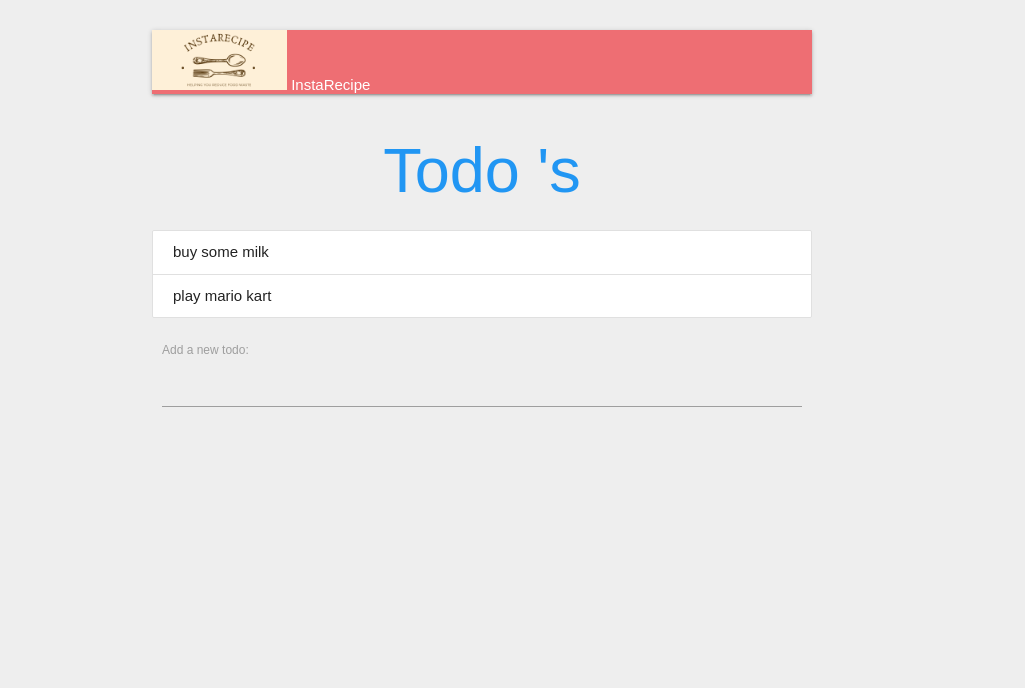
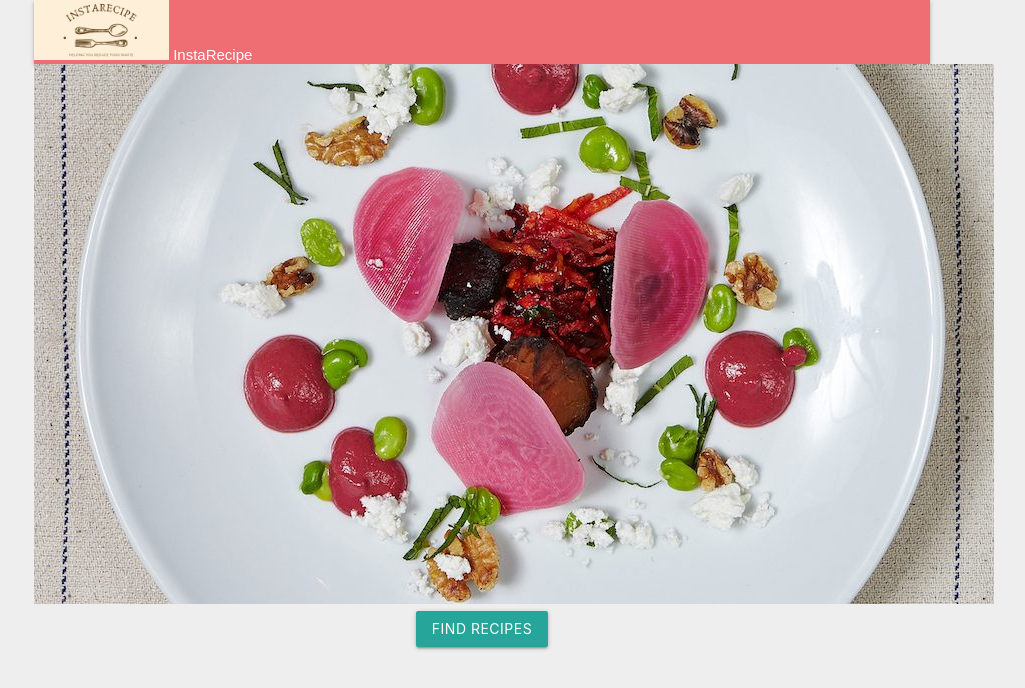
Before and after one commit to snehageorge37/SEG3125-GROUP-14, a React (Create React App) app in the folder lab7_8_9/starting_point/instarecipeapp/: page / in a window 1280 px wide. Shown: the top 688 px of the page, without its empty margins (158-1183 px from the left). Built offline with nearby package versions, Linux system fonts and the light colour scheme.

Commit message:
Centerd homepage

```diff
--- a/lab7_8_9/starting_point/instarecipeapp/src/App.js
+++ b/lab7_8_9/starting_point/instarecipeapp/src/App.js
@@ -2,6 +2,7 @@ import React, { Component } from "react";
 import Todos from "./Todos";
 import AddTodo from "./AddTodo";
 import NavBar from "./NavBar";
+import Home from "./Home";
 
 class App extends Component {
   state = {
@@ -27,11 +28,13 @@ class App extends Component {
   };
   render() {
     return (
-      <div className="todo-app container">
-        <NavBar />
-        <h1 className="center blue-text"> Todo 's</h1>
-        <Todos todos={this.state.todos} deleteTodo={this.deleteTodo} />{" "}
-        <AddTodo addTodo={this.addTodo} />
+      <div className="instarecipeapp container">
+        <div className="menu-active navigation-menu">
+          <NavBar />
+        </div>
+        <div className="home">
+          <Home />
+        </div>
       </div>
     );
   }
--- /dev/null
+++ b/lab7_8_9/starting_point/instarecipeapp/src/Home.js
@@ -0,0 +1,18 @@
+import React, { Component } from "react";
+import Button from "react-bootstrap/Button";
+
+class Home extends Component {
+  render() {
+    return (
+      <div className="home center">
+        <img alt="homePage image" src="/homepage.jpeg" className="homepage-image" />
+        <br />
+        <Button type="submit" size="lg">
+          Find Recipes
+        </Button>{" "}
+      </div>
+    );
+  }
+}
+
+export default Home;
--- a/lab7_8_9/starting_point/instarecipeapp/src/NavBar.js
+++ b/lab7_8_9/starting_point/instarecipeapp/src/NavBar.js
@@ -6,7 +6,7 @@ class NavBar extends Component {
     return (
       <Navbar bg="light" variant="light">
         <img
-          alt="InstaRecipe Logo"
+          alt="InstaRecipe logo"
           src="/logo.png"
           width="135"
           height="60"
```
Also changed, not shown: 1 other file (tests, documents, lock files or other folders).
